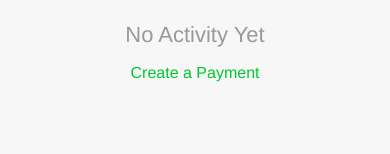
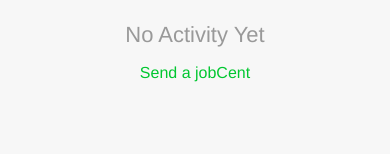
Before and after one commit to nucat176/jobCent, a React (Create React App) app in the folder jobCentWeb/Frontend/: page /dashboard in a window 390 px wide. Shown: the part 152-306 px from the top of the page. Built offline with nearby package versions, Linux system fonts and the light colour scheme.

Commit message:
further refined mobile templates

```diff
--- a/jobCentWeb/Frontend/src/components/dashboard/activity.jsx
+++ b/jobCentWeb/Frontend/src/components/dashboard/activity.jsx
@@ -85,7 +85,7 @@ export const Activity = () => (
             className="initiate-payment"
             onClick={this.props.handleInput("formType")}
           >
-            Create a Payment
+            Send a jobCent
           </a>
         </div>
       </div>
--- a/jobCentWeb/Frontend/src/components/dashboard/dashboard.jsx
+++ b/jobCentWeb/Frontend/src/components/dashboard/dashboard.jsx
@@ -40,7 +40,7 @@ class Dashboard extends React.Component {
                   className="initiate-payment"
                   onClick={this.handleInput("formType")}
                 >
-                  Create a Payment
+                  Send a jobCent
                 </a>
               </div>
             </div>
--- a/jobCentWeb/Frontend/src/components/dashboard/myProfile.jsx
+++ b/jobCentWeb/Frontend/src/components/dashboard/myProfile.jsx
@@ -19,7 +19,7 @@ export const MyProfile = () => (
         <div className="name-container">
          <div className="name-field">
          <div className="name-field-container">
-              <input type="text" value="Alpha Tester"aria-label="Display Name" name="displayName" autocomplete="off" spellcheck="false" autocapitalize="off" id="display_name" class="name-text-field" placeholder="Display Name"/>
+              <input type="text" defaultValue="Alpha Tester" aria-label="Display Name" name="displayName" autoComplete="off" spellCheck="false" autoCapitalize="off" id="display_name" className="name-text-field" placeholder="Display Name"/>
          </div>
          </div>
         </div>
--- a/jobCentWeb/Frontend/src/components/dashboard/transfer.jsx
+++ b/jobCentWeb/Frontend/src/components/dashboard/transfer.jsx
@@ -14,8 +14,8 @@ export const Transfer = () => (
               <div className="currency-symbol">₿</div>
               <input
                 placeholder="0"
-                autocomplete="off"
-                maxlength="4"
+                autoComplete="off"
+                maxLength="4"
                 type="tel"
                 className="whole-amount-value"
               />
@@ -31,7 +31,7 @@ export const Transfer = () => (
                 className="transfer-input-field"
                 autoComplete="off"
                 spellCheck="false"
-                placeholder="Email"
+                placeholder="Email address"
                 autoCorrect="false"
                 autoCapitalize="off"
                 type="text"
--- a/jobCentWeb/Frontend/src/scss/components/dashboard.css
+++ b/jobCentWeb/Frontend/src/scss/components/dashboard.css
@@ -647,7 +647,7 @@ a {
   font-size: inherit;
 }
 
-.name-text-field::placeholder {
+.transfer-input-field::placeholder, .name-text-field::placeholder {
   font-weight: 100px;
   opacity: 0.5;
 }
```
